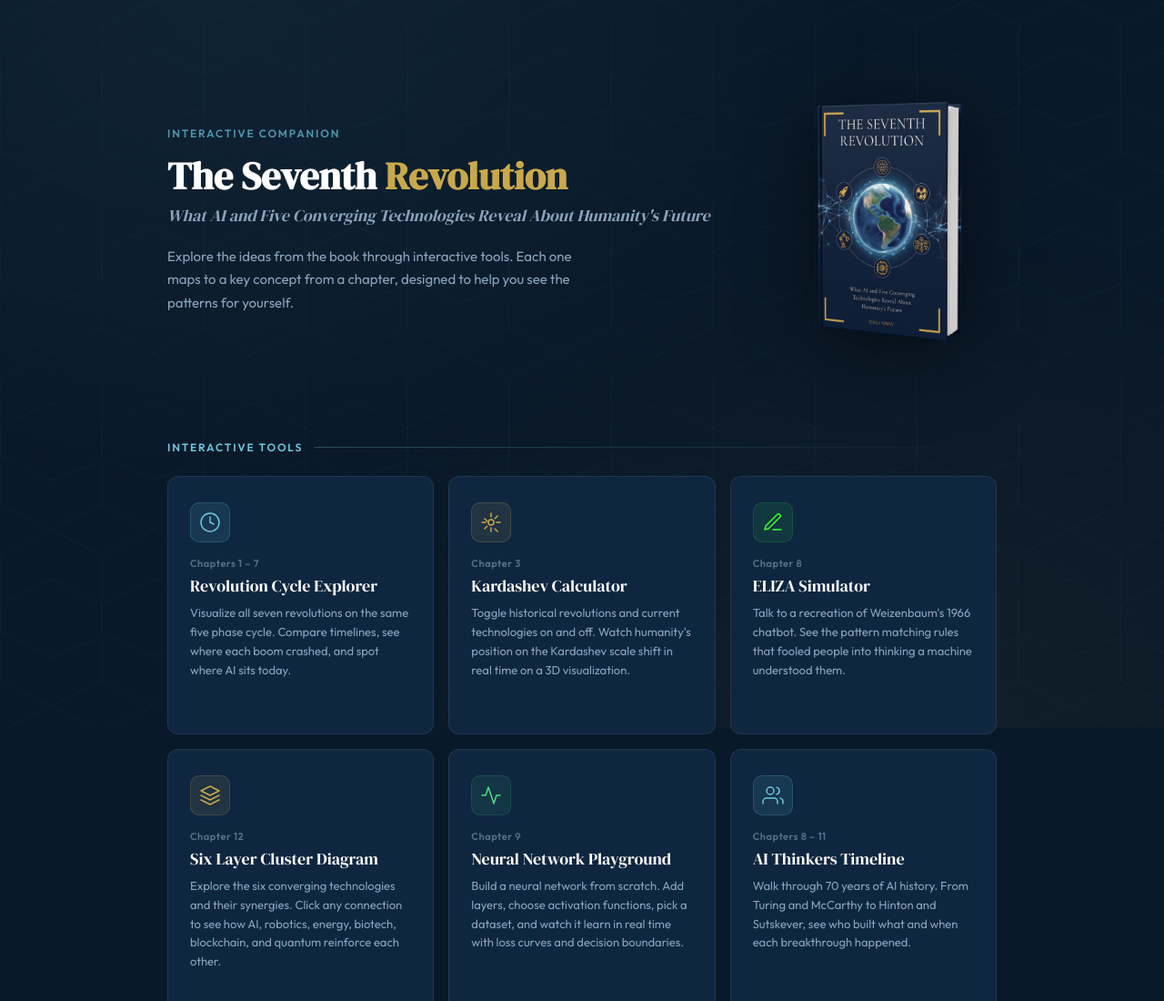
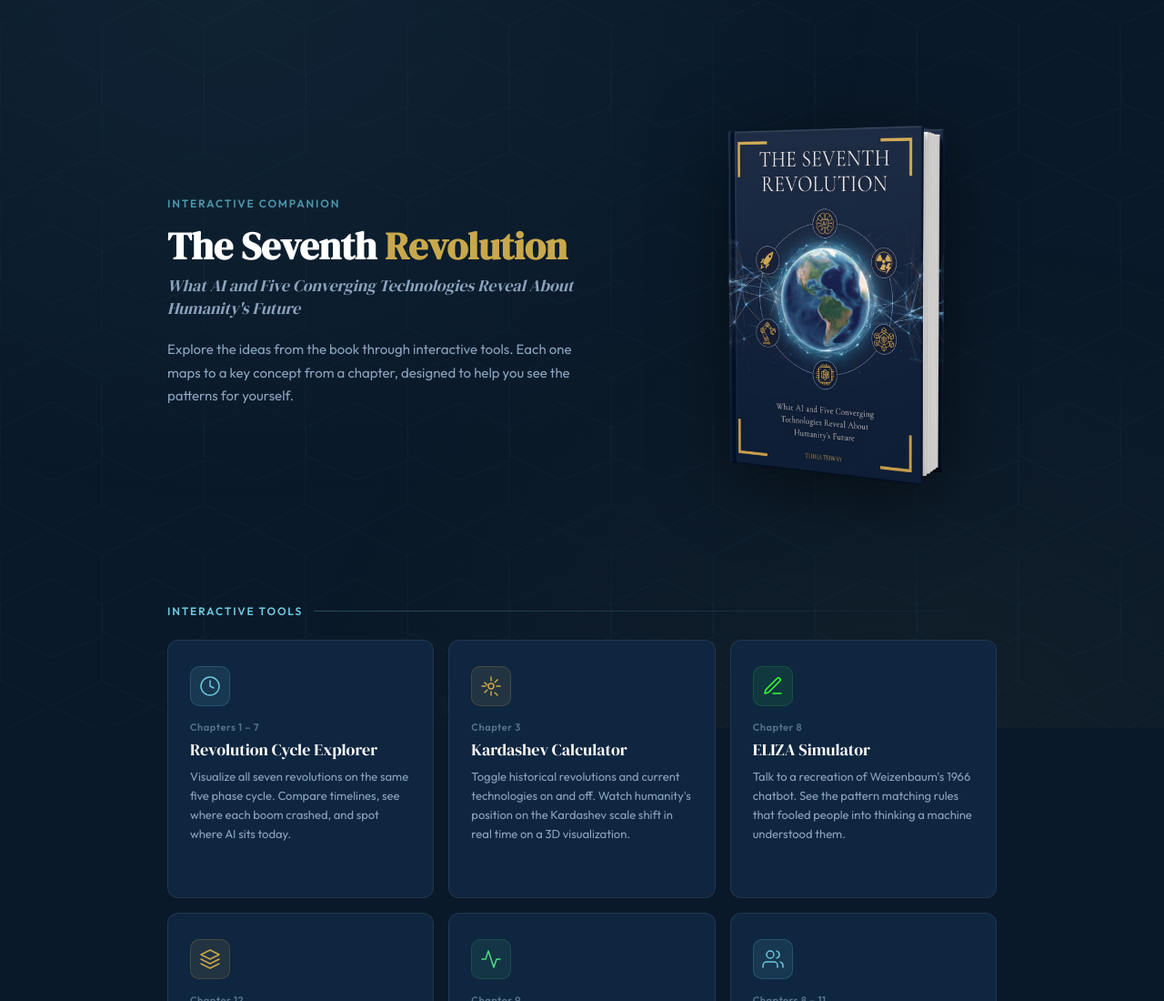
Before and after one commit to thihaxthway-svg/learn.thwayai.com, a plain HTML site: page index.html in a window 1280 px wide. Shown: the top 1100 px of the page at 91% size. Drawn offline with Linux system fonts and the light colour scheme.

Commit message:
Increase flex size of hero-book component

```diff
--- a/index.html
+++ b/index.html
@@ -97,7 +97,7 @@ body::after {
 }
 
 .hero-book {
-  flex: 0 0 240px;
+  flex: 0 0 360px;
 }
 
 .hero-book img {
```
